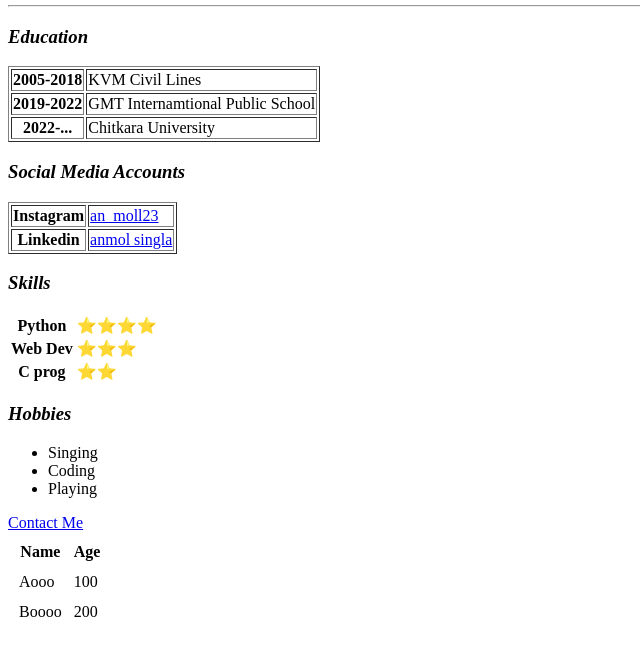
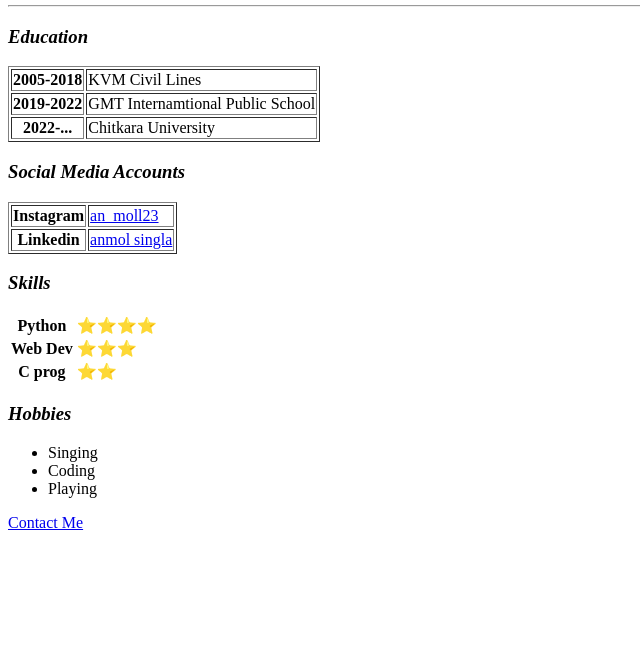
Before and after one commit to 10Anmol/html, a plain HTML site: page index.html in a window 1280 px wide. Shown: the part 131-786 px from the top of the page, without its empty margins (0-640 px from the left). Drawn offline with Linux system fonts and the light colour scheme.

Commit message:
Update index.html

```diff
--- a/index.html
+++ b/index.html
@@ -63,24 +63,6 @@
             <li>Playing</li>
         </ul>
         <a href="contact.html">Contact Me</a>
-        <table cellspacing="10">
-            <thead>
-                <tr>
-                    <th>Name</th>
-                    <th>Age</th>
-                </tr>
-            </thead>
-            <tbody>
-                <tr>
-                    <td>Aooo</td>
-                    <td>100</td>
-                </tr>
-                <tr>
-                    <td>Boooo</td>
-                    <td>200</td>
-                </tr>
-            </tbody>
-        </table>
     </body>
 
 </html>
```
